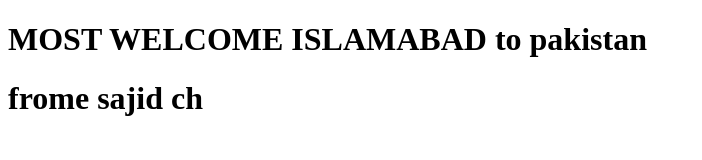
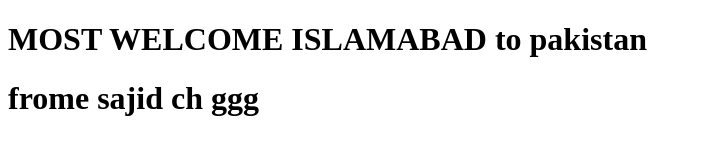
Before and after one commit to sajidch/sajidch1, a plain HTML site: page index.html in a window 1280 px wide. Shown: the whole page, without its empty margins (0-702 px from the left). Drawn offline with Linux system fonts and the light colour scheme.

Commit message:
add index.hml file

```diff
--- a/index.html
+++ b/index.html
@@ -5,7 +5,7 @@
 </head>
 <body>
     <h1>MOST WELCOME ISLAMABAD to pakistan</h1>
-    <h1>frome sajid ch</h1>
+    <h1>frome sajid ch ggg</h1>
 
 </body>
 </html>
```
